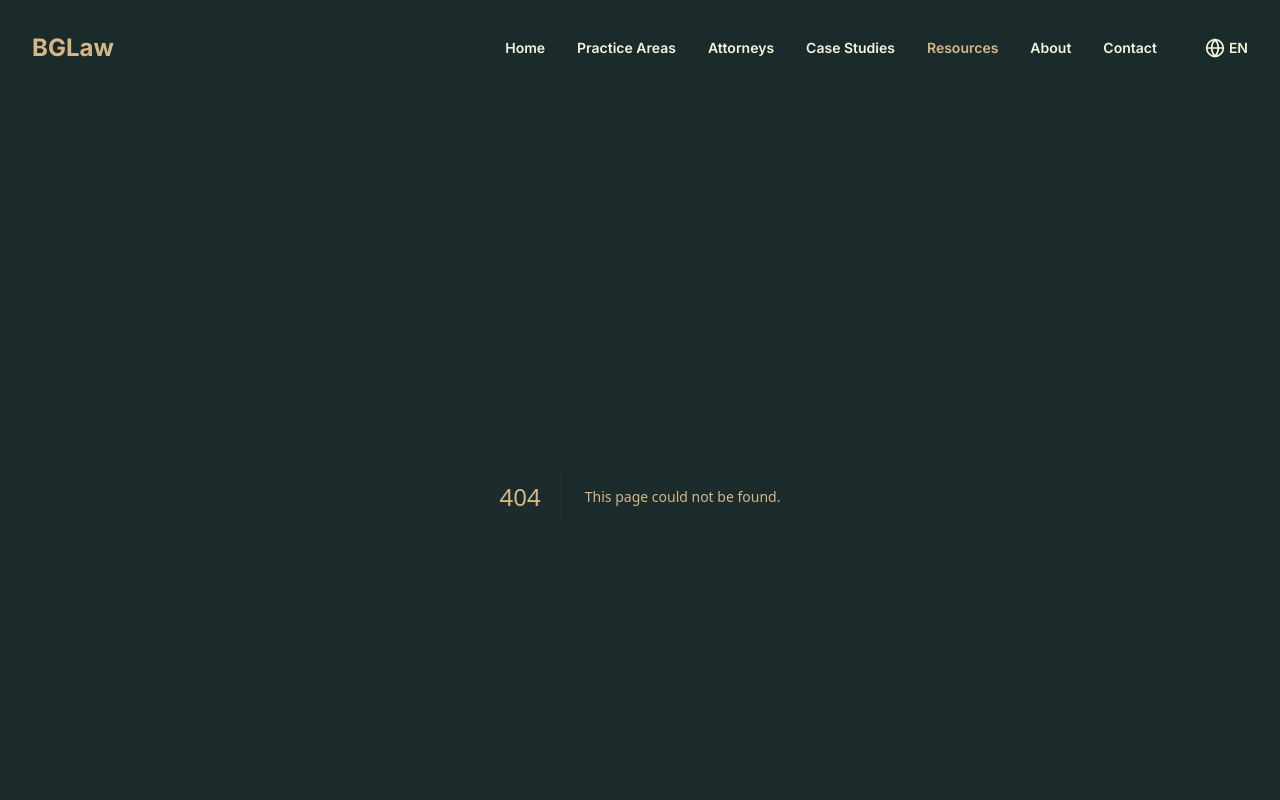
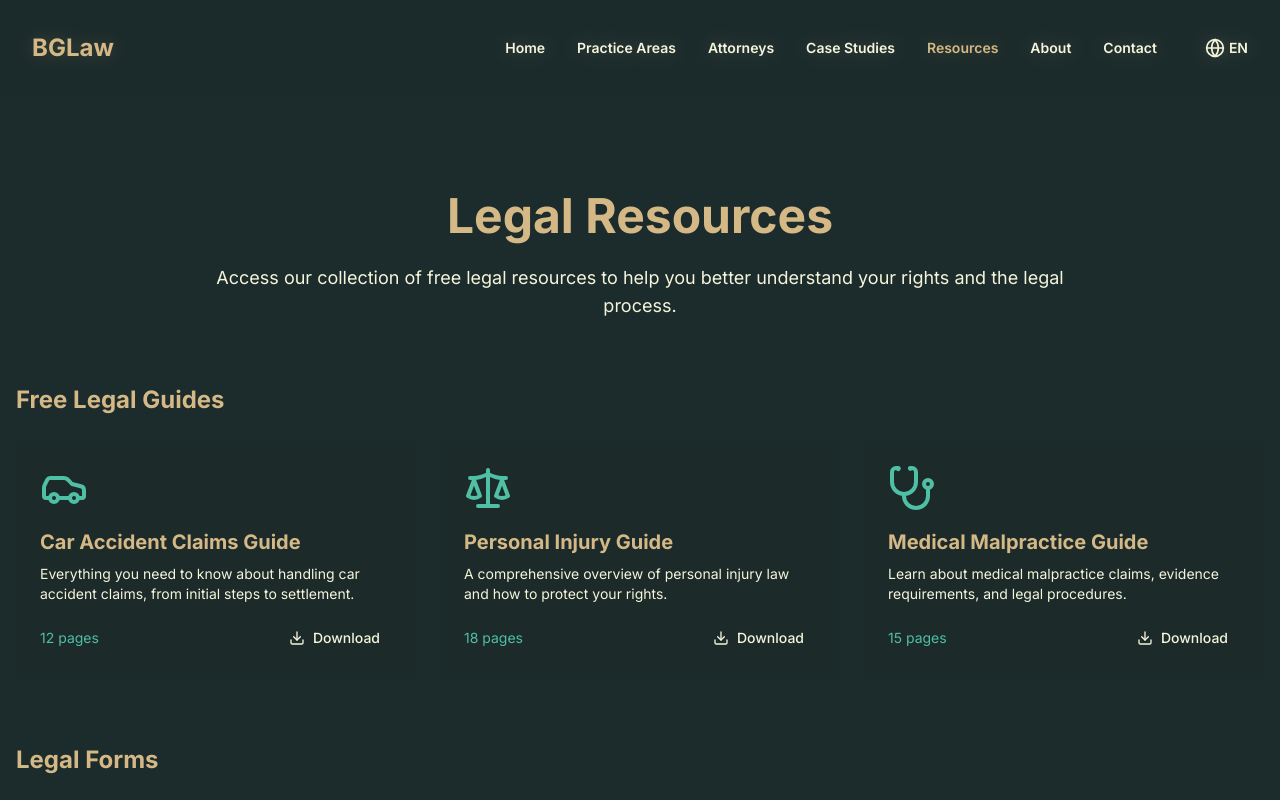
Before and after one commit to bg-vc/bg-law-front, a Next.js app: page /resources in a window 1280 px wide. Before the commit this address had no page. Shown: the top 800 px of the page. Built offline with nearby package versions, Linux system fonts and the light colour scheme.

Commit message:
refactor: update routes to use plural form (practice-areas and resources)

```diff
--- a/src/app/page.tsx
+++ b/src/app/page.tsx
@@ -14,19 +14,19 @@ const practiceAreas = [
     title: 'Construction Accidents',
     description: 'Protecting workers injured in construction site accidents',
     icon: HardHat,
-    href: '/practice-areas/construction-accidents'
+    href: '/practice-areas/construction-accident'
   },
   {
     title: 'Medical Malpractice',
     description: 'Justice for victims of medical negligence',
     icon: Stethoscope,
-    href: '/practice-areas/medical-malpractice'
+    href: '/practice-areas/medical-malpractices'
   },
   {
     title: 'Personal Injury',
     description: 'Comprehensive personal injury representation',
     icon: PersonStanding,
-    href: '/practice-areas/personal-injury'
+    href: '/practice-areas/personal-injuries'
   }
 ]
 
--- a/src/components/layout/Header.tsx
+++ b/src/components/layout/Header.tsx
@@ -8,10 +8,10 @@ import { cn } from '@/lib/utils'
 
 const navigation = [
   { name: 'Home', href: '/' },
-  { name: 'Practice Areas', href: '/practice-area' },
+  { name: 'Practice Areas', href: '/practice-areas' },
   { name: 'Attorneys', href: '/attorneys' },
   { name: 'Case Studies', href: '/case-studies' },
-  { name: 'Resources', href: '/resource' },
+  { name: 'Resources', href: '/resources' },
   { name: 'About', href: '/about' },
   { name: 'Contact', href: '/contact' },
 ]
```
Also changed, not shown: src/app/(main)/practice-areas/[slug]/page.tsx (renamed from src/app/(main)/practice-area/[slug]/page.tsx), src/app/(main)/practice-areas/page.tsx (renamed from src/app/(main)/practice-area/page.tsx), src/app/(main)/resources/page.tsx (renamed from src/app/(main)/resource/page.tsx).
